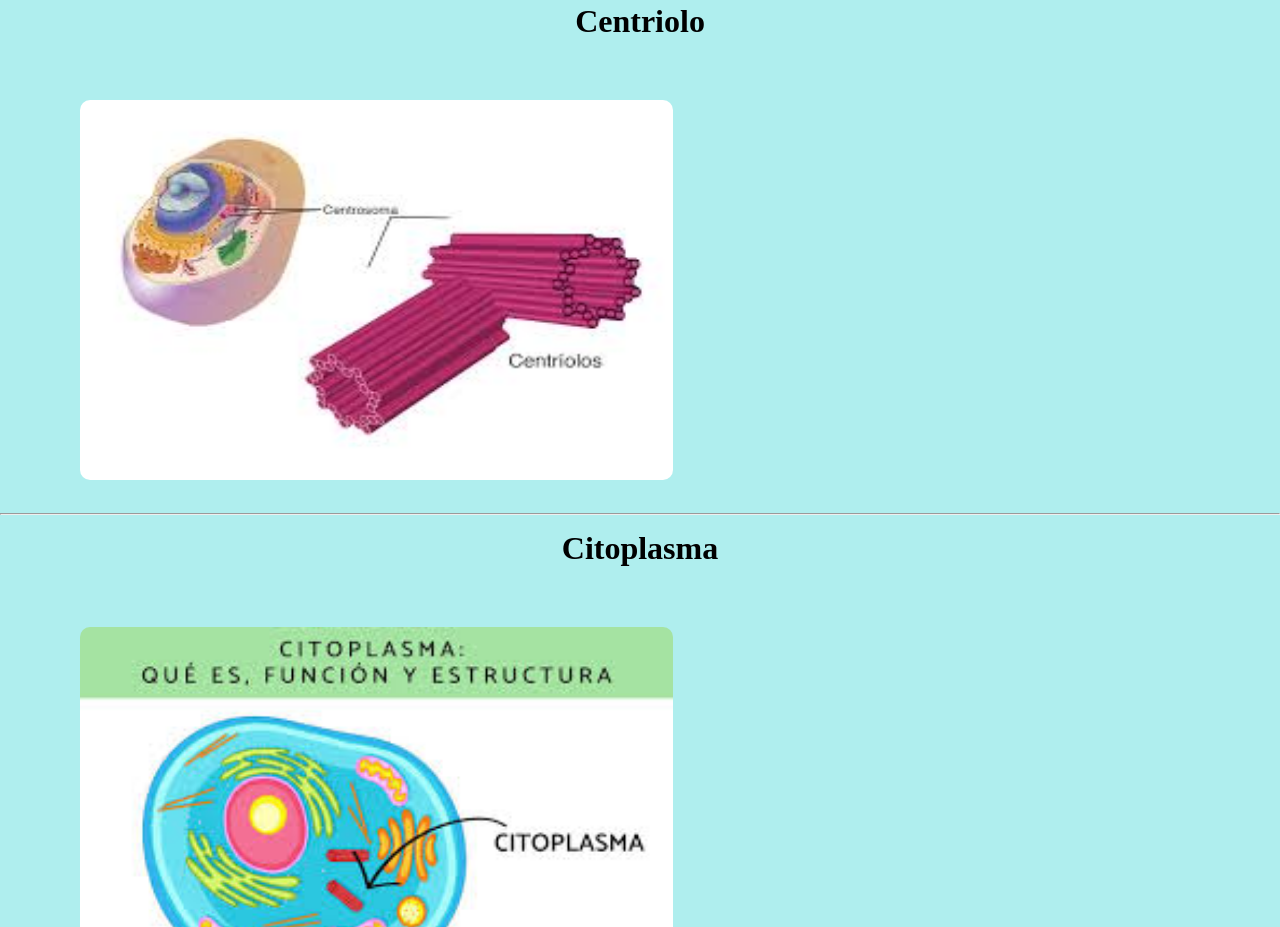
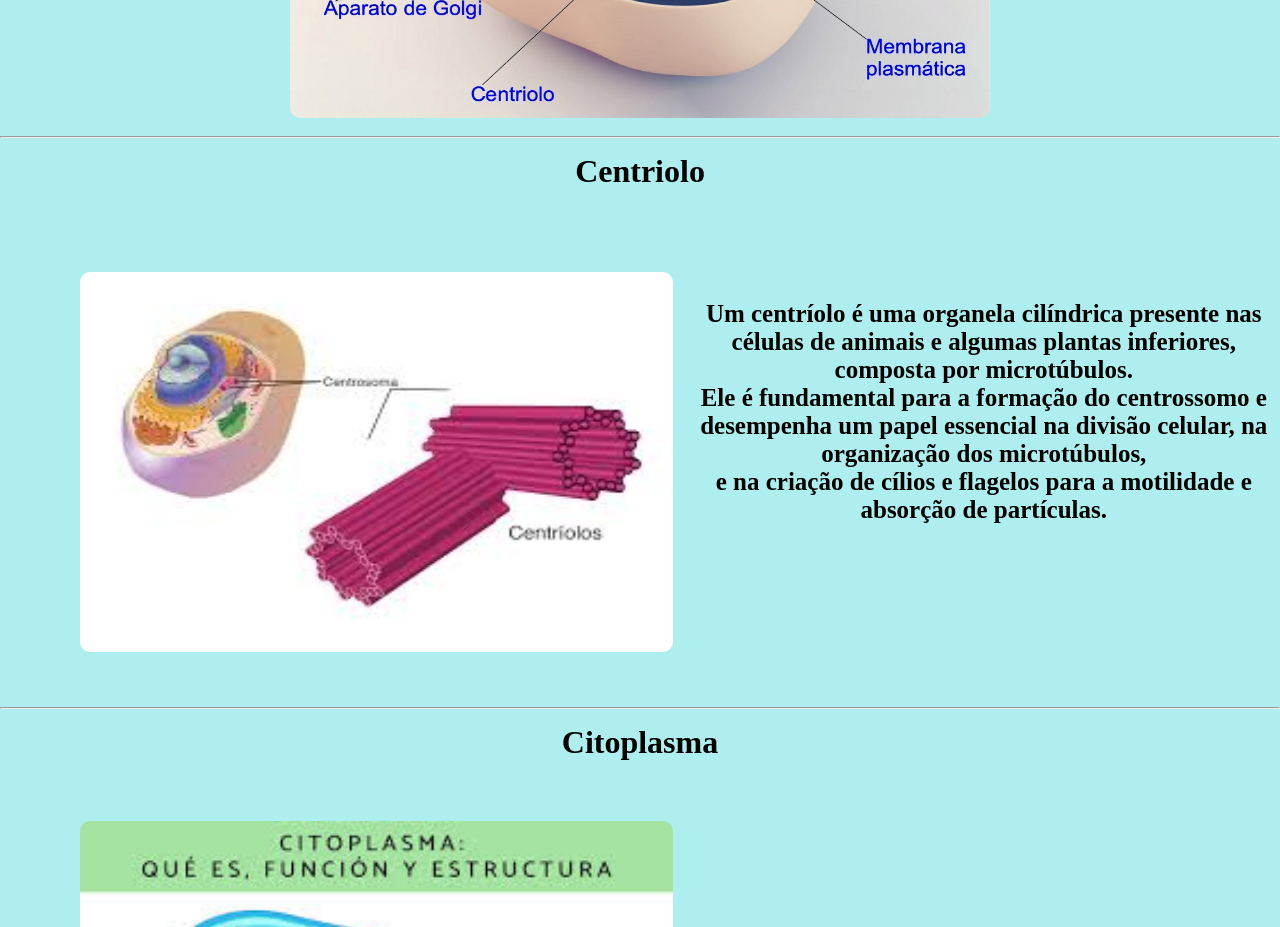
Before and after one commit to RychardMS/Projeto-de-BIologia, a plain HTML site: page teorica.html in a window 1280 px wide. Shown: the part 763-1690 px from the top of the page. Drawn offline with Linux system fonts and the light colour scheme.

Commit message:
criando as legendas

```diff
--- a/styles/teorica.css
+++ b/styles/teorica.css
@@ -87,3 +87,8 @@ body{
     height: 275px;
   }
 }
+
+h3{
+  font-size: 25px;
+  margin-top: 200px;
+}
--- a/teorica.html
+++ b/teorica.html
@@ -23,7 +23,8 @@
         <h1 id="nomeCelula">Centriolo</h1>
         <section class="divisoes">
             <img id="img" src="imagens/centriolo.jpg" alt="centriolo">
-            <h3 id="textimg"></h3>
+            <h3 id="textimg">Um centríolo é uma organela cilíndrica presente nas células de animais e algumas plantas inferiores, composta por microtúbulos. <br> Ele é fundamental para a formação do centrossomo e desempenha um papel essencial na divisão celular, na organização dos microtúbulos,<br> e na criação de cílios e flagelos para a motilidade e absorção de partículas.  </h3>
+
         </section>
         <br>
         <hr>
```
